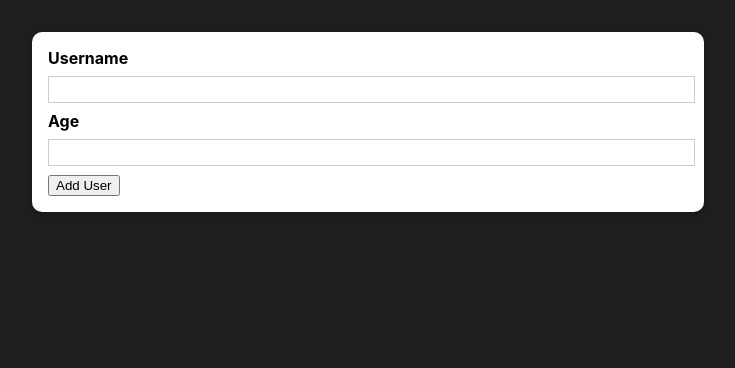
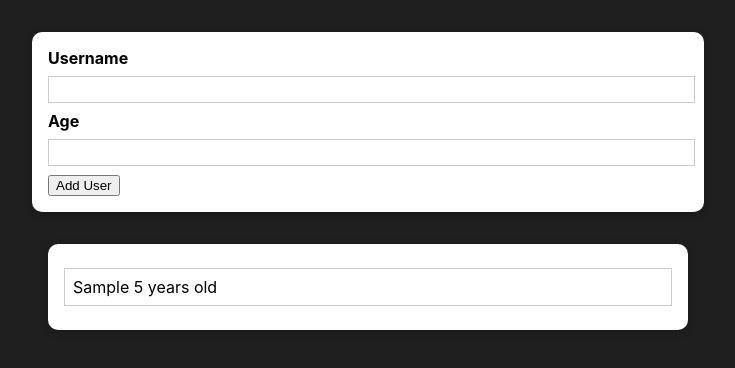
Before and after one commit to bhishma8/react-practice-project, a React (Create React App) app: page / in a window 1280 px wide. Both pictures are taken after typing "Sample", "5" into the empty fields and a click on the button "Add User". Shown: the top 368 px of the page, without its empty margins (272-1007 px from the left). Built offline with nearby package versions, Linux system fonts and the light colour scheme.

Commit message:
add users array

```diff
--- a/src/App.js
+++ b/src/App.js
@@ -1,10 +1,19 @@
+import React,{useState} from 'react';
 import UserForm from './components/UserForm';
+import UserList from './components/UserList';
 import './App.css';
 
 function App() {
+  const [userArray,setUserArray]=useState([]);
+  const addUserHandler=(newName,newAge)=>{
+    setUserArray((prevUserArray)=>{
+      return [...prevUserArray,{name:newName,age:newAge,id:Math.random().toString()}];
+    });
+  }
   return (
     <div>
-      <UserForm></UserForm>
+      <UserForm onAddUser={addUserHandler}></UserForm>
+      <UserList users={userArray}></UserList>
     </div>
   );
 }
--- a/src/components/UserForm.js
+++ b/src/components/UserForm.js
@@ -2,7 +2,7 @@
 
 import Card from './Card';
 import classes from './UserForm.module.css'
-function UserForm(){
+function UserForm(props){
 
     const [userName,setUserName]=useState('');
     const [age,setAge]=useState('');
@@ -17,7 +17,7 @@
         {
             return;
         }
-        console.log(userName,age);
+        props.onAddUser(userName,age);
         setUserName('');
         setAge('');
     }
--- /dev/null
+++ b/src/components/UserList.js
@@ -0,0 +1,14 @@
+import Card from "./Card";
+import classes from './UserList.module.css';
+const UserList=props=>{
+    return(
+        <Card className={classes.users}>
+        <ul>
+            {props.users.map(user=>(<li key={user.id}>
+                {user.name} {user.age} years old
+            </li>))}
+        </ul>
+        </Card>
+    )
+}
+export default UserList;
--- /dev/null
+++ b/src/components/UserList.module.css
@@ -0,0 +1,16 @@
+.users {
+    margin: 2rem auto;
+    width: 90%;
+    max-width: 40rem;
+  }
+
+  .users ul {
+    list-style: none;
+    padding: 1rem;
+  }
+
+  .users li {
+    border: 1px solid #ccc;
+    margin: 0.5rem 0;
+    padding: 0.5rem;
+  }
```
